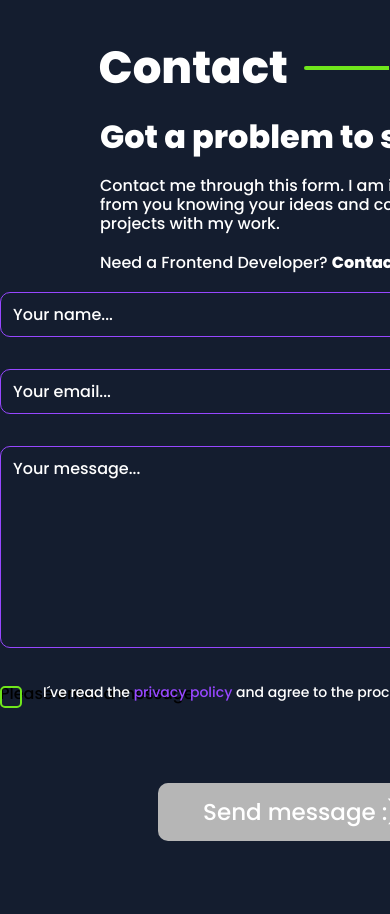
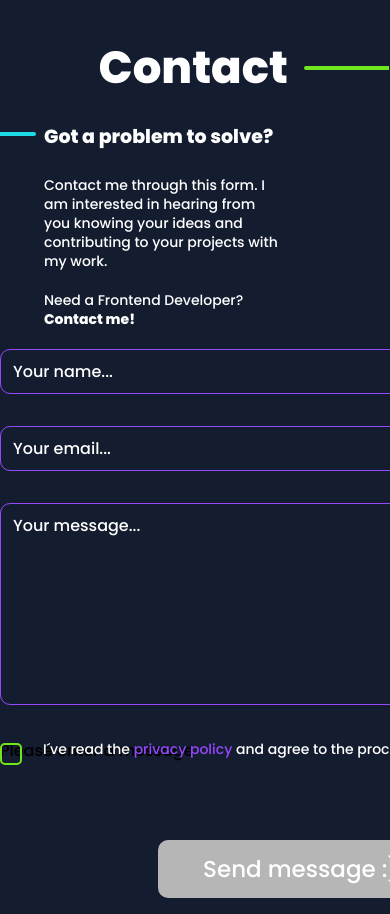
Before and after one commit to SebastianSchult/portfolioVer2, an Angular app: page / in a window 390 px wide. Shown: the part 4805-5719 px from the top of the page. Built offline with nearby package versions, Linux system fonts and the light colour scheme; grey boxes are pictures that could not be loaded.

Commit message:
contact-section resp headline-text

```diff
--- a/src/app/main-content/contact-section/contact-section.component.html
+++ b/src/app/main-content/contact-section/contact-section.component.html
@@ -8,6 +8,7 @@
       <div class="contact-line-span"></div>
       <div>
         <div class="contact-text">
+
           <span class="contact-text-headline">Got a problem to solve?</span>
           <span class="contact-text-block"
             >Contact me through this form. I am interested in hearing from you
--- a/src/app/main-content/contact-section/contact-section.component.scss
+++ b/src/app/main-content/contact-section/contact-section.component.scss
@@ -150,7 +150,8 @@ button[type="submit"] {
   font-size: 23px;
   font-weight: 400;
   line-height: 27px;
-    transition: background-color 100ms ease-in-out, width 100ms ease-in-out, height 100ms ease-in-out;
+  transition: background-color 100ms ease-in-out, width 100ms ease-in-out,
+    height 100ms ease-in-out;
 
   &.valid {
     background-color: #70e61c;
@@ -211,7 +212,6 @@ button[type="submit"] {
 }
 
 .contact-checkbox-container input {
-
   opacity: 0;
   cursor: pointer;
   height: 0;
@@ -314,8 +314,32 @@ button[type="submit"] {
     }
   }
 
+  .contact-text-headline {
+    font-size: 19px;
+  }
+
+  .contact-text-block {
+    max-width: 240px;
+      font-size: 14px;
+
+  }
+
   .contact-line {
     width: 85px;
     margin: 0;
   }
+
+  .contact-line-span {
+    left: -32px;
   }
+
+  .contact-text {
+    max-width: 240px;
+    margin-left: -24px;
+
+    }
+
+    .contact-text-end {
+      font-size: 14px
+    }
+}
```
Lines whose indentation alone changed are shown as unchanged.
